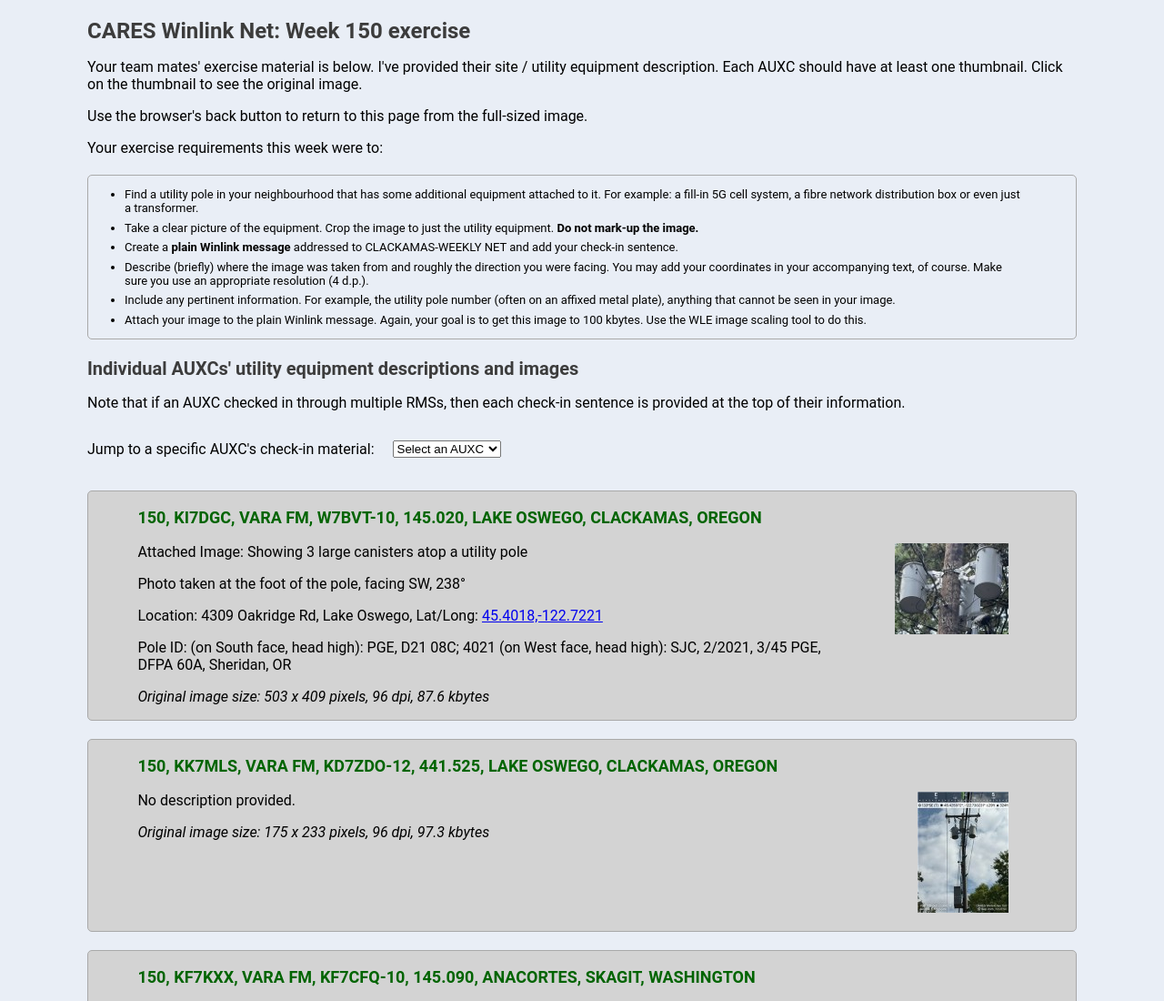
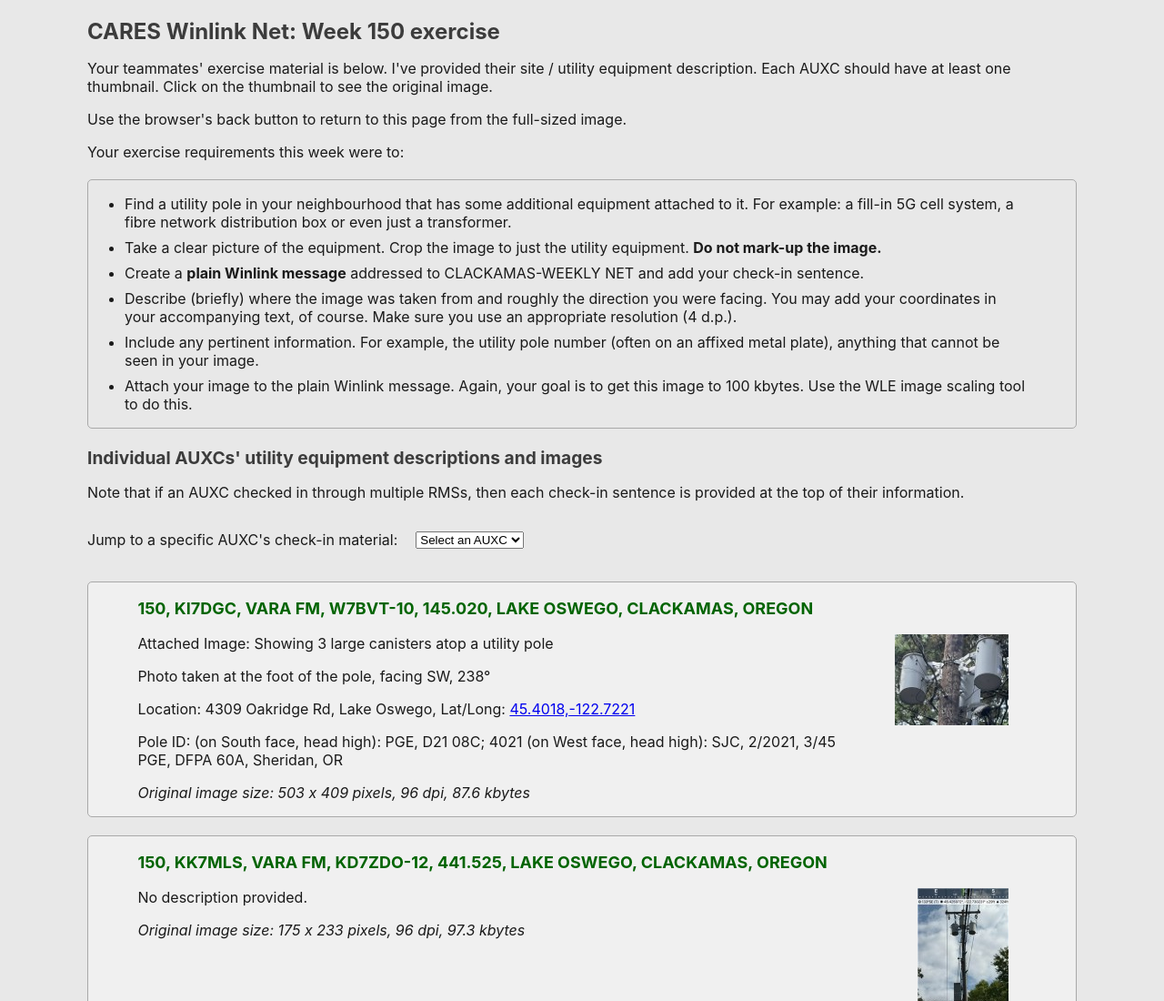
Before and after one commit to drizzlecombe/week-150, a plain HTML site: page index.html in a window 1280 px wide. Shown: the top 1100 px of the page at 91% size. Drawn offline with Linux system fonts and the light colour scheme.

Commit message:
Messing with the background colour

```diff
--- a/index.html
+++ b/index.html
@@ -9,9 +9,13 @@
 
     <style>
         body {
-            font-family: Roboto, Helvetica, Arial, sans-serif;
+            /* font-family: Roboto, Helvetica, Arial, sans-serif; */
+            font-family: Inter, "Helvetica Neue", Helvetica, Arial, sans-serif;
+            font-size: 1rem;
+            font-weight:400;
+            color: #1a1a1a;
             background-image: none;
-            background: #e9eef6;
+            background: #e8e8e8;
 
             /* auto margins centre this container within its parent */
 
@@ -31,17 +35,17 @@
         }
 
         h1 {
-            font-size: 24px;
+            font-size: 1.5rem;
         }
 
         h2 {
-            font-size: 20px;
-            margin-top: 1em;
-            margin-bottom: 0.2em;
+            font-size: 1.2rem;
+            margin-top: 20px;
+            margin-bottom: 5px;
         }
 
         div.auxc-checkin {
-            background-color: lightgrey;
+            background-color: #F0F0F0;
             border: thin solid darkgrey;
             border-radius: 5px;
             padding-left: 5%;
@@ -57,14 +61,15 @@
             border-radius: 5px;
             padding-right: 5%;
             margin-top: 20px;
-            font-size: small;
+            font-size: 1rem;
         }
         div.exercise-requirements li {
-            margin-bottom: 0.5em;
+            margin-bottom: 0.5rem;
         }
 
         .checkin-sentence {
-            font-family: Roboto, Helvetica, Arial, sans-serif;
+            font-family: Inter, "Helvetica Neue", Helvetica, Arial, sans-serif;
+            /* font-family: Roboto, Helvetica, Arial, sans-serif; */
             /* font-family: Courier New, monospace; */
             color: darkgreen;
             font-size: 18px;
@@ -112,7 +117,7 @@
 <body>
     <h1>CARES Winlink Net: Week 150 exercise</h1>
 
-    <p>Your team mates' exercise material is below. I've provided their site /
+    <p>Your teammates' exercise material is below. I've provided their site /
         utility equipment description. Each AUXC should have at least one thumbnail.
         Click on the thumbnail to see the original image.</p>
 
```
